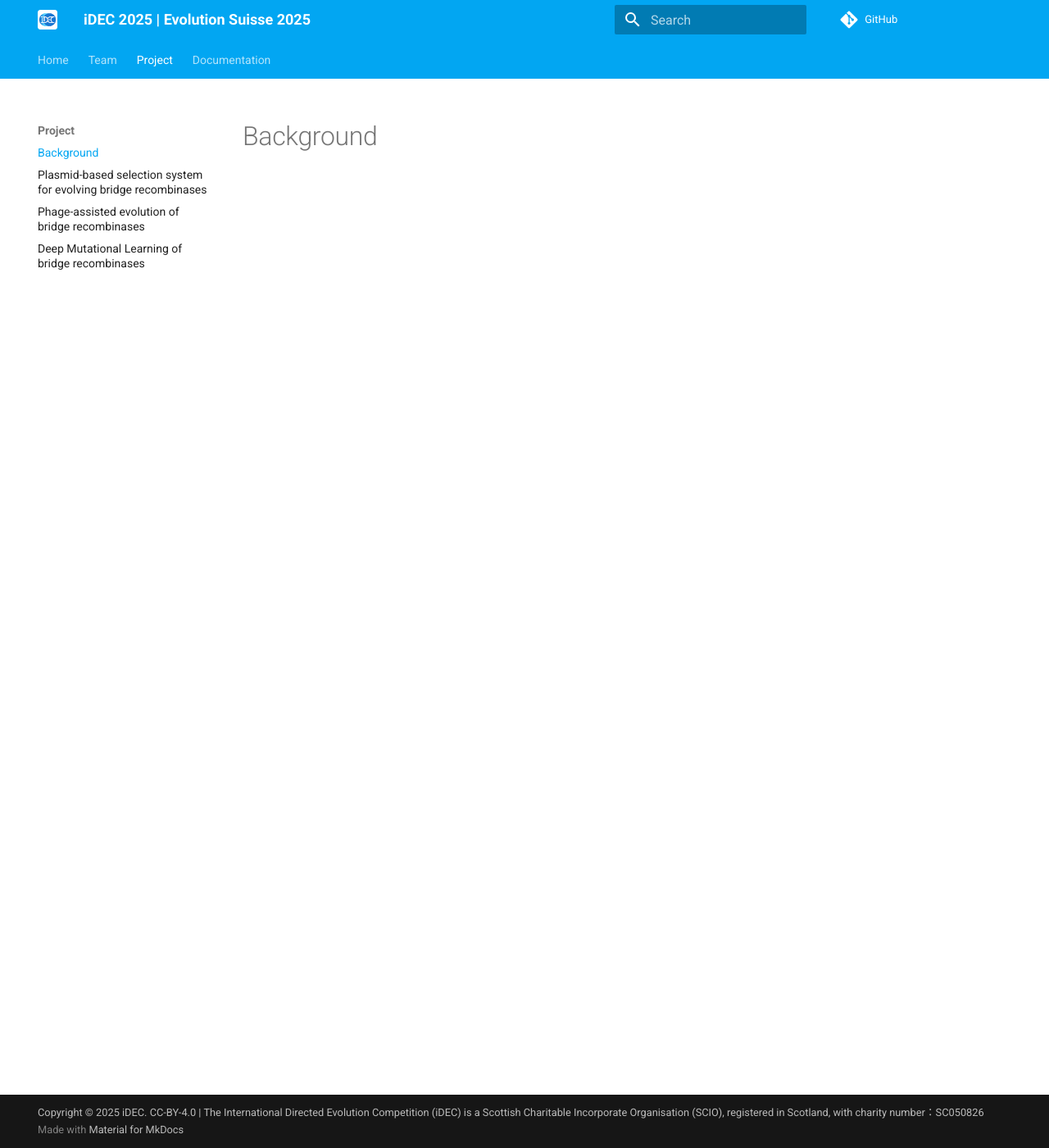
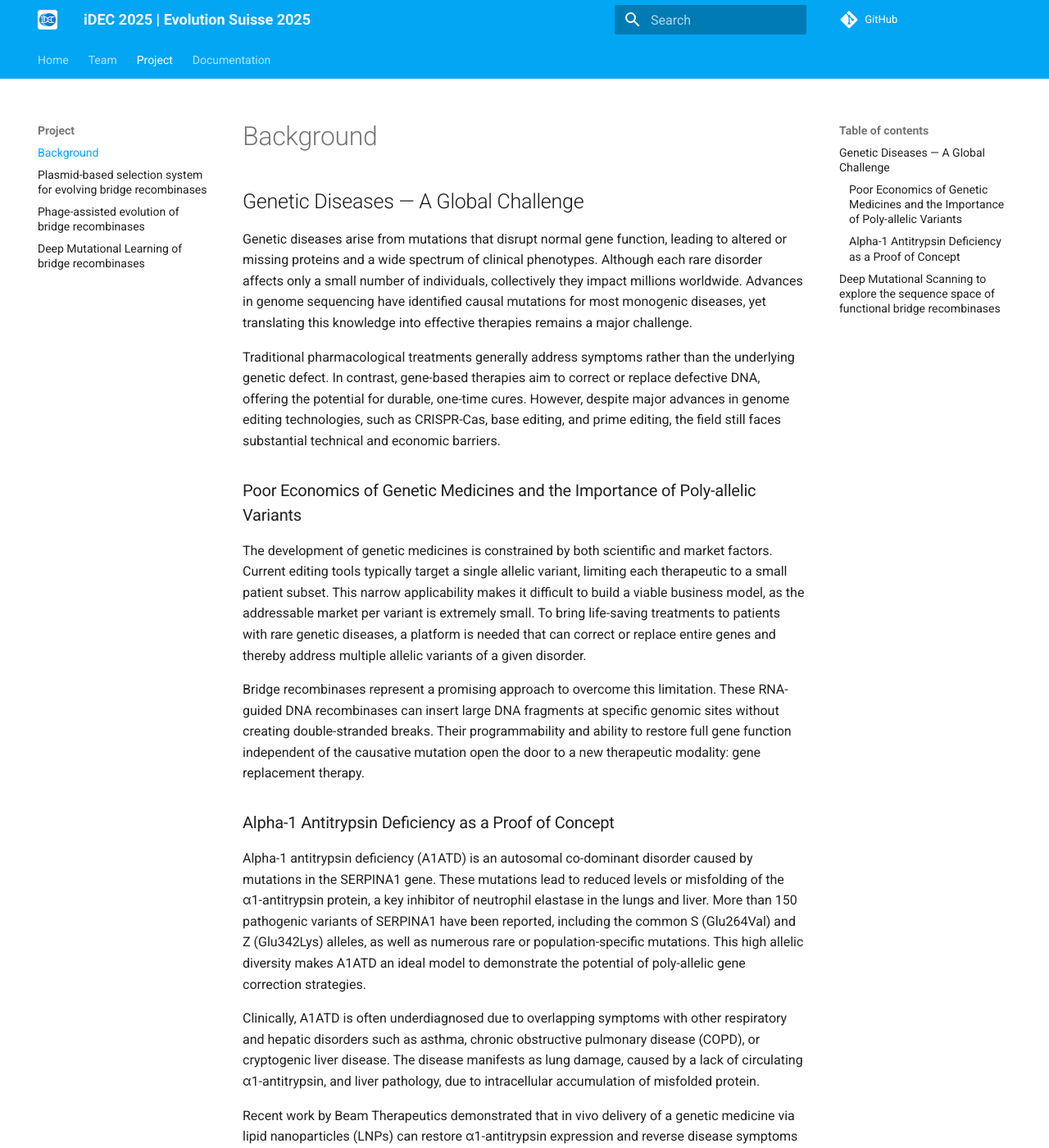
Before and after one commit to sofifilippini7-tech/2025_Evolution_Suisse_2025, an MkDocs documentation site: the page built from docs/project/background.md, in a window 1280 px wide and 1400 px high. Shown: the whole window at 82% size. Built offline with MkDocs 1.6.1 and Material for MkDocs 9.7.7, drawn with Linux system fonts in a browser that asks for light colours; comment, search, counter and statistics services are not loaded; some of the changed text lies outside the part shown.

Commit message:
Update background.md

```diff
--- a/docs/project/background.md
+++ b/docs/project/background.md
@@ -1 +1,25 @@
 # Background
+
+##Genetic Diseases — A Global Challenge
+
+Genetic diseases arise from mutations that disrupt normal gene function, leading to altered or missing proteins and a wide spectrum of clinical phenotypes. Although each rare disorder affects only a small number of individuals, collectively they impact millions worldwide. Advances in genome sequencing have identified causal mutations for most monogenic diseases, yet translating this knowledge into effective therapies remains a major challenge.
+
+Traditional pharmacological treatments generally address symptoms rather than the underlying genetic defect. In contrast, gene-based therapies aim to correct or replace defective DNA, offering the potential for durable, one-time cures. However, despite major advances in genome editing technologies, such as CRISPR-Cas, base editing, and prime editing, the field still faces substantial technical and economic barriers.
+
+###Poor Economics of Genetic Medicines and the Importance of Poly-allelic Variants
+
+The development of genetic medicines is constrained by both scientific and market factors. Current editing tools typically target a single allelic variant, limiting each therapeutic to a small patient subset. This narrow applicability makes it difficult to build a viable business model, as the addressable market per variant is extremely small. To bring life-saving treatments to patients with rare genetic diseases, a platform is needed that can correct or replace entire genes and thereby address multiple allelic variants of a given disorder.
+
+Bridge recombinases represent a promising approach to overcome this limitation. These RNA-guided DNA recombinases can insert large DNA fragments at specific genomic sites without creating double-stranded breaks. Their programmability and ability to restore full gene function independent of the causative mutation open the door to a new therapeutic modality: gene replacement therapy.
+
+###Alpha-1 Antitrypsin Deficiency as a Proof of Concept
+
+Alpha-1 antitrypsin deficiency (A1ATD) is an autosomal co-dominant disorder caused by mutations in the SERPINA1 gene. These mutations lead to reduced levels or misfolding of the α1-antitrypsin protein, a key inhibitor of neutrophil elastase in the lungs and liver. More than 150 pathogenic variants of SERPINA1 have been reported, including the common S (Glu264Val) and Z (Glu342Lys) alleles, as well as numerous rare or population-specific mutations. This high allelic diversity makes A1ATD an ideal model to demonstrate the potential of poly-allelic gene correction strategies.
+
+Clinically, A1ATD is often underdiagnosed due to overlapping symptoms with other respiratory and hepatic disorders such as asthma, chronic obstructive pulmonary disease (COPD), or cryptogenic liver disease. The disease manifests as lung damage, caused by a lack of circulating α1-antitrypsin, and liver pathology, due to intracellular accumulation of misfolded protein.
+
+Recent work by Beam Therapeutics demonstrated that in vivo delivery of a genetic medicine via lipid nanoparticles (LNPs) can restore α1-antitrypsin expression and reverse disease symptoms in animal models. However, their approach targets only the most common Z mutation, leaving most patients without an available treatment.
+
+In this context, bridge recombinase–mediated gene replacement provides a universal therapeutic strategy. By inserting a healthy SERPINA1 cDNA copy at the endogenous locus, it could restore gene function regardless of the underlying mutation, establishing A1ATD as a powerful proof-of-concept for next-generation genetic medicines.
+
+##Deep Mutational Scanning to explore the sequence space of functional bridge recombinases
```
